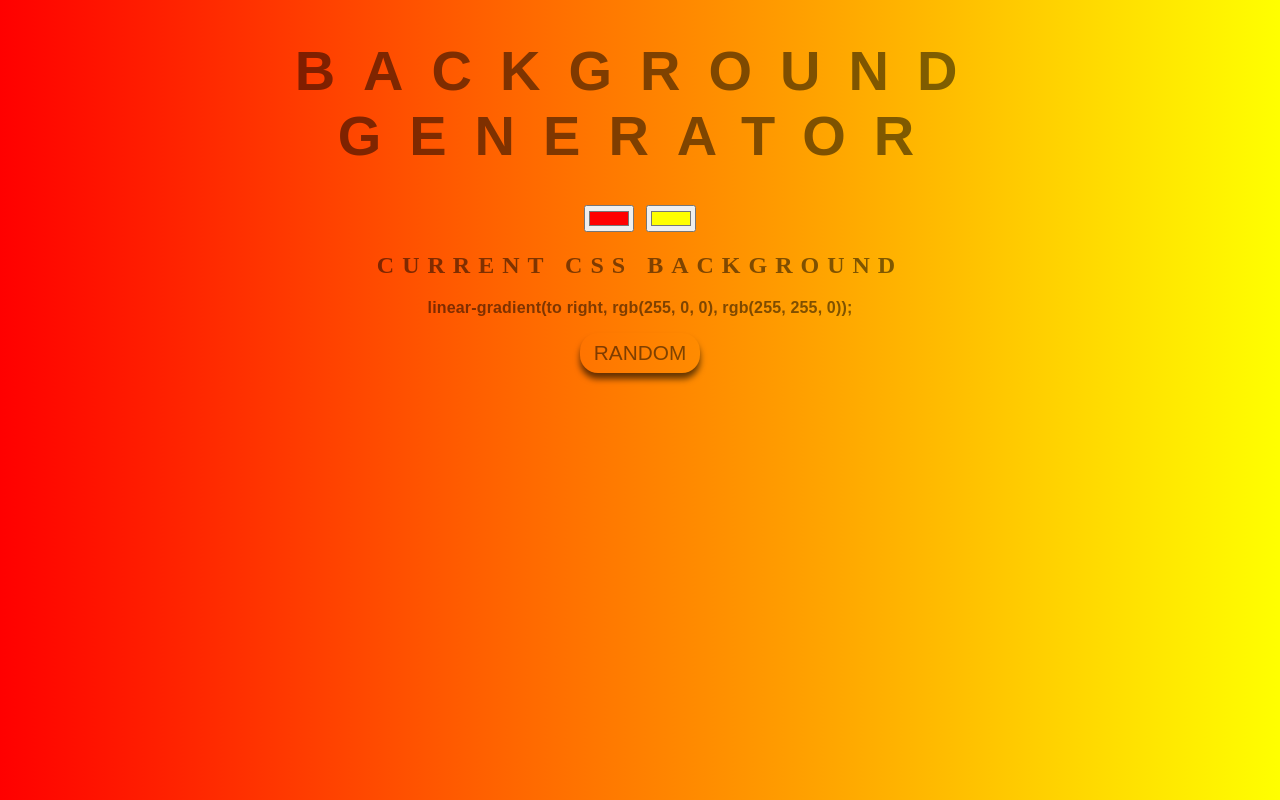
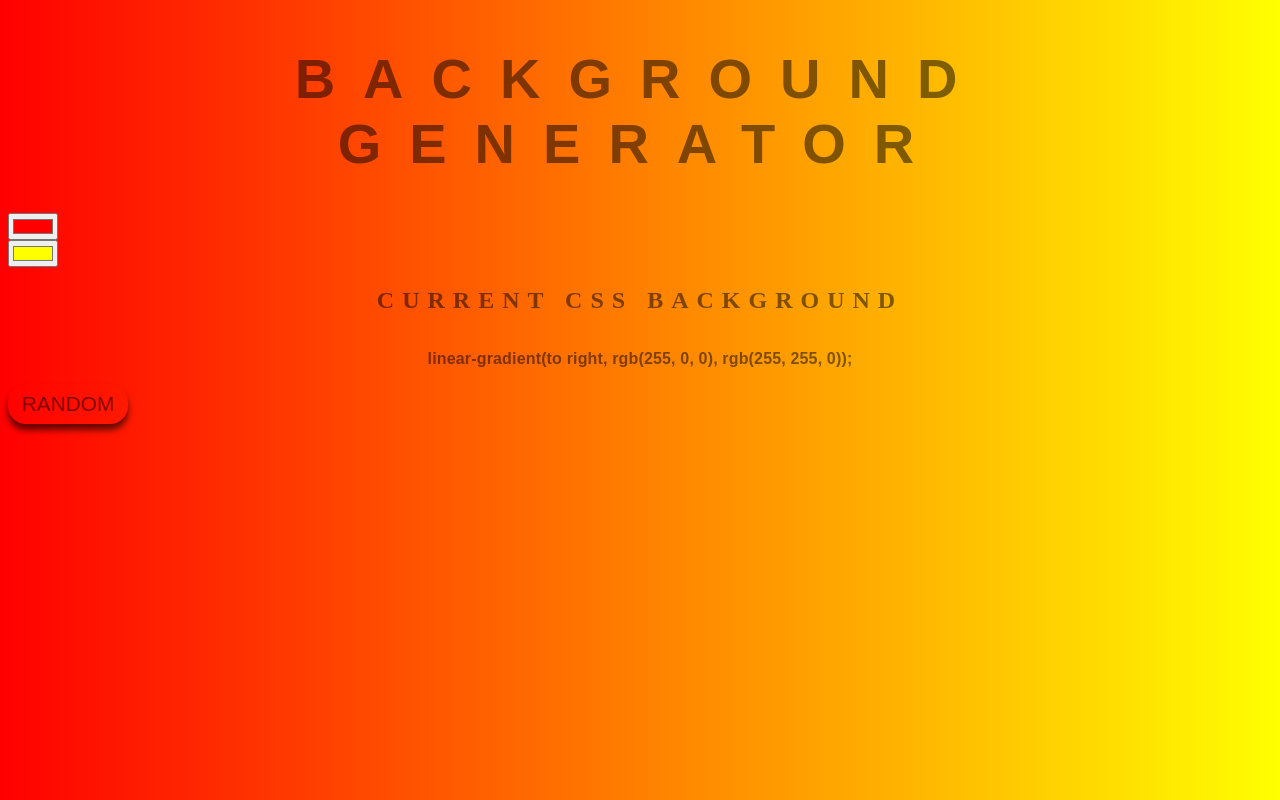
Before and after one commit to vijaytx/background-generator, a plain HTML site: page index.html in a window 1280 px wide. Drawn offline with Linux system fonts and the light colour scheme.

Commit message:
Update style.css

```diff
--- a/style.css
+++ b/style.css
@@ -1,4 +1,7 @@
 body {
+	display: grid;
+    /*grid-template-rows: repeat(auto-fill, minmax(500px, 2fr));*/
+     grid-template-rows: min-content;
 	font: 'Raleway', sans-serif;
     color: rgba(0,0,0,.5);
     text-align: center;
```
